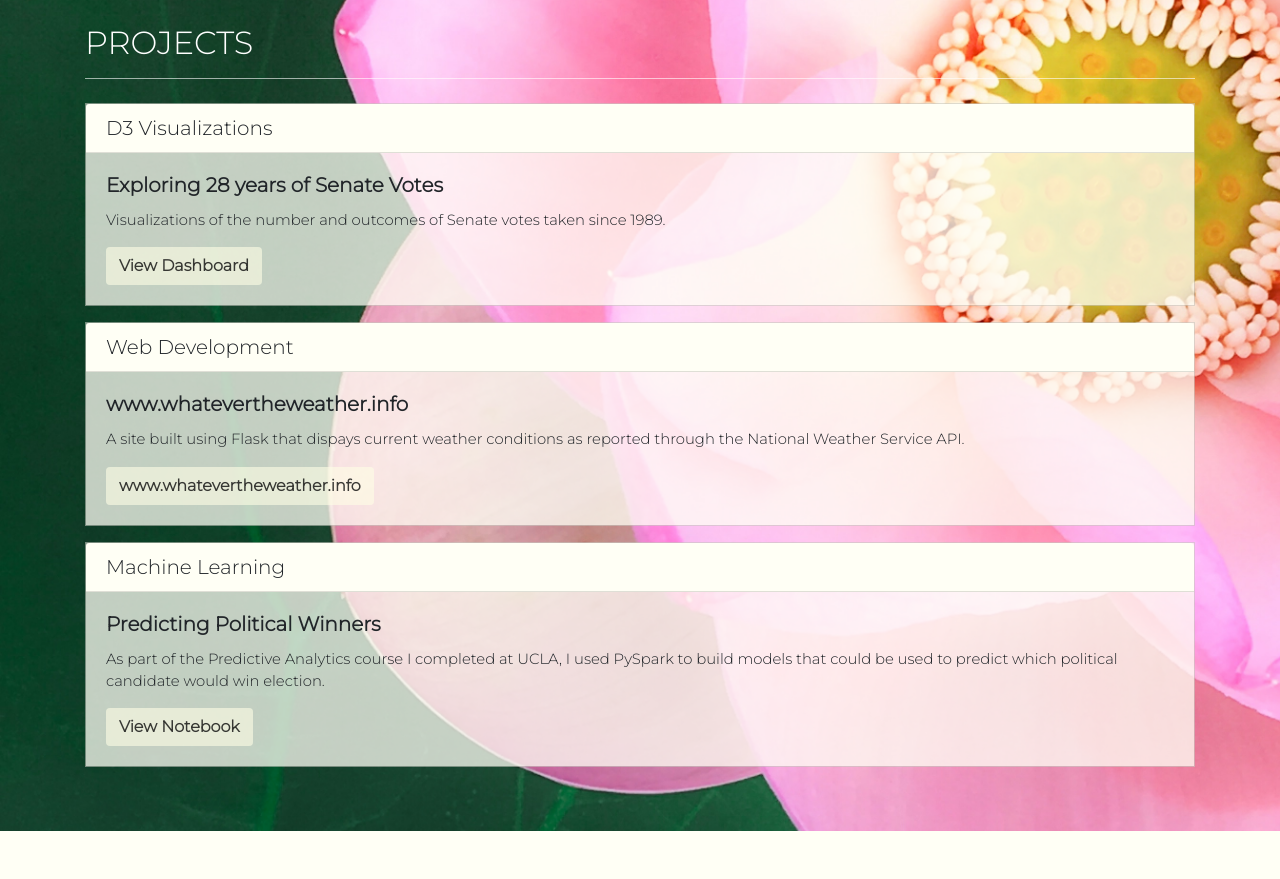
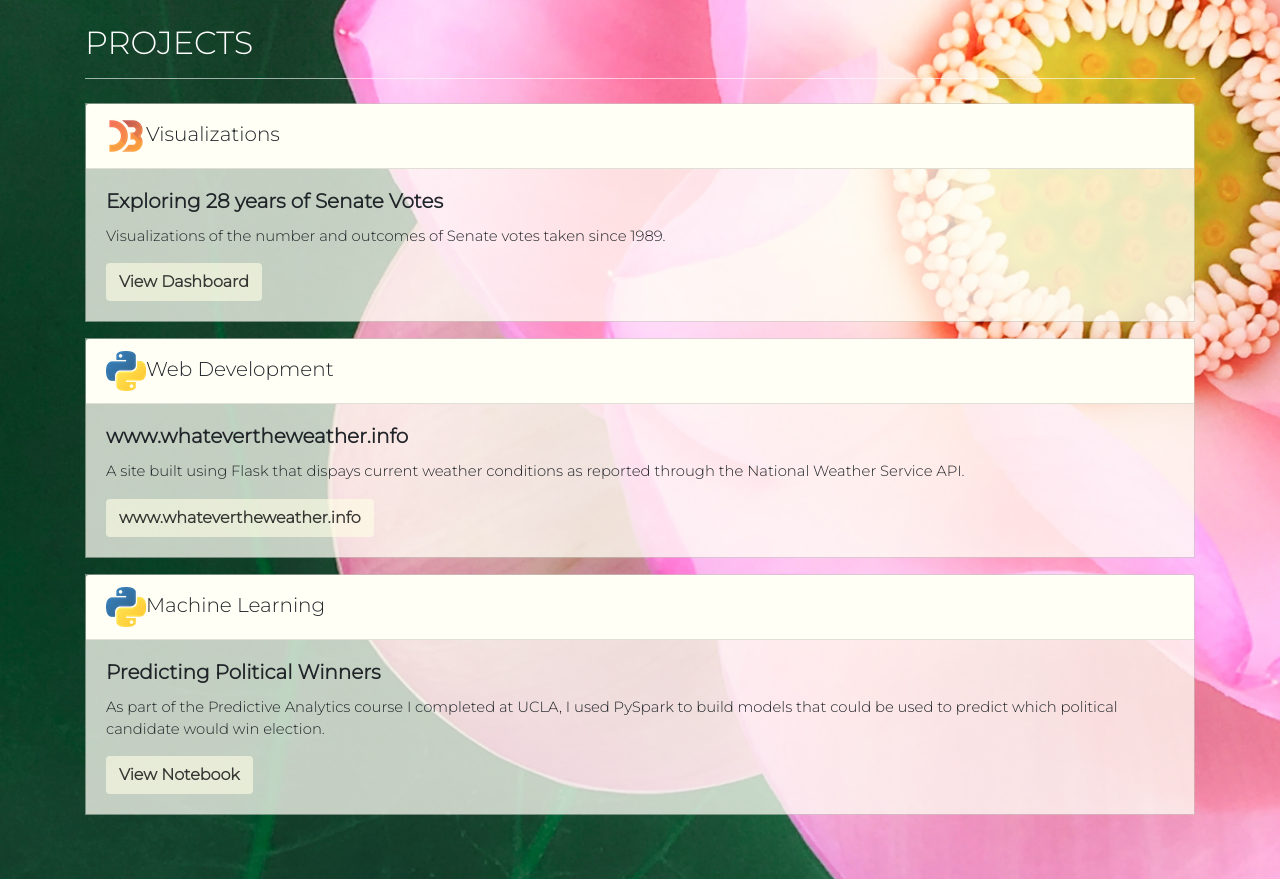
Before and after one commit to donehower/skd_site, a Flask app: page /projects in a window 1280 px wide. Shown: the part 45-924 px from the top of the page. Before the commit the page ends 876 px from the top, so only its background shows below. Run offline with Flask 2, Linux system fonts and the light colour scheme; some libraries are stand-ins or nearby versions.

Commit message:
Added logos to cards

```diff
--- a/skd_site/templates/projects.html
+++ b/skd_site/templates/projects.html
@@ -11,7 +11,8 @@
       <br>
 
       <div class="card special-card rounded-0 mb-3">
-        <h5 class="card-header special-card-heading">D3 Visualizations</h5>
+        <h5 class="card-header special-card-heading">
+          <img src="/static/images/d3.png" alt="">Visualizations</h5>
         <div class="card-body special-card">
           <h5 class="card-title font-weight-bold">Exploring 28 years of Senate Votes</h5>
           <p class="card-text plain_text">Visualizations of the number and
@@ -21,7 +22,8 @@
       </div>
 
       <div class="card special-card rounded-0 mb-3">
-        <h5 class="card-header special-card-heading">Web Development</h5>
+        <h5 class="card-header special-card-heading">
+          <img src="/static/images/python_v1.png" alt="">Web Development</h5>
         <div class="card-body special-card">
           <h5 class="card-title font-weight-bold">www.whatevertheweather.info</h5>
           <p class="card-text plain_text">A site built using Flask that dispays current
@@ -32,7 +34,8 @@
       </div>
 
       <div class="card special-card rounded-0 mb-3">
-        <h5 class="card-header special-card-heading">Machine Learning</h5>
+        <h5 class="card-header special-card-heading">
+          <img src="/static/images/python_v1.png" alt="">Machine Learning</h5>
         <div class="card-body special-card">
           <h5 class="card-title font-weight-bold">Predicting Political Winners</h5>
           <p class="card-text plain_text">As part of the Predictive Analytics course I
```
